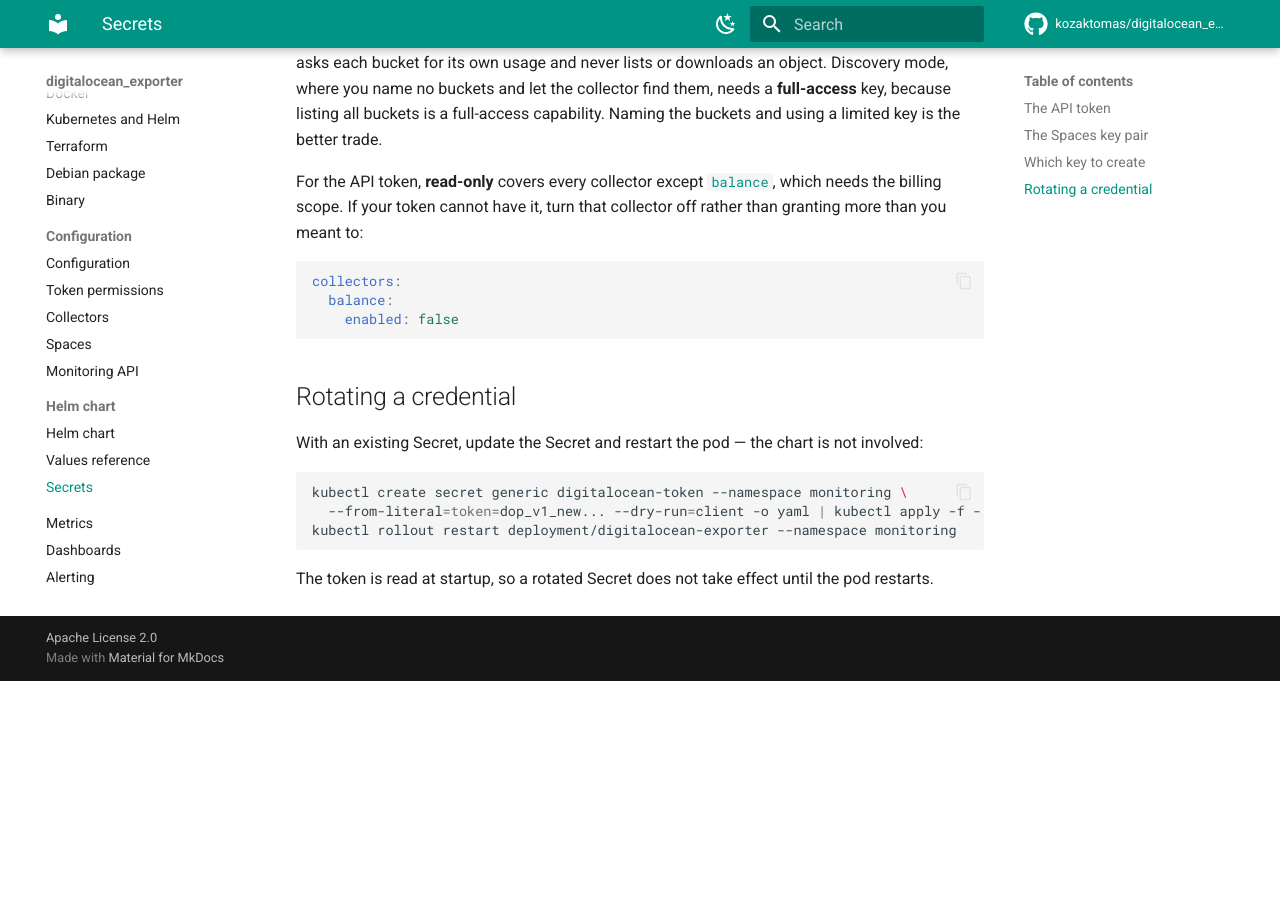
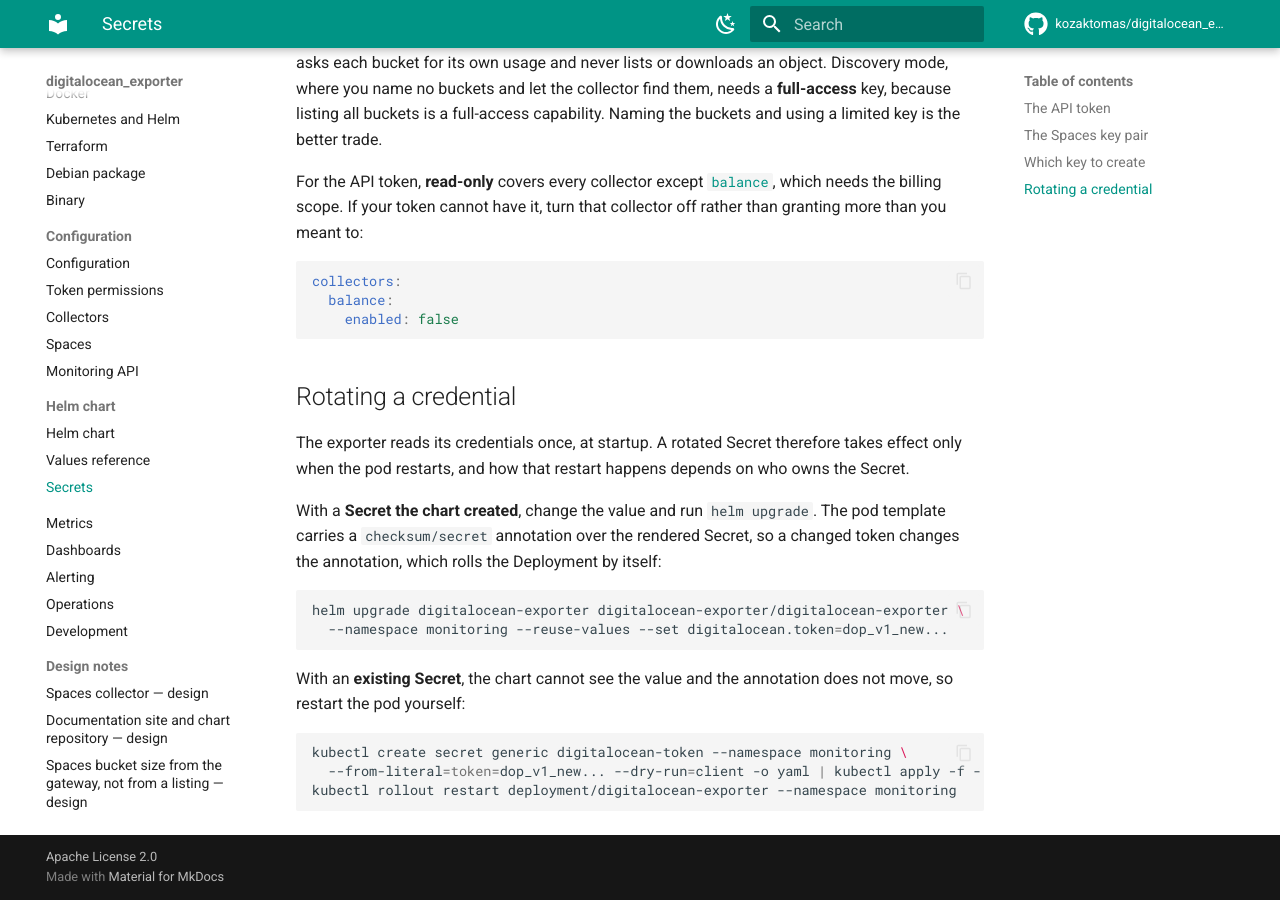
Before and after one commit to kozaktomas/digitalocean_exporter, an MkDocs documentation site: the page built from docs/helm/secrets.md, in a window 1280 px wide and 900 px high, scrolled down 1661 px. Built offline with MkDocs 1.6.1 and Material for MkDocs 9.7.7, drawn with Linux system fonts in a browser that asks for light colours; comment, search, counter and statistics services are not loaded; the version menu is left out; before the commit the page ends 2342 px from its top, so only the background shows below that.

Commit message:
fix(chart): unique dashboard names, secret rotation, two hardening gaps
Four defects reachable from ordinary values.

Dashboard ConfigMap names were assembled as the full release name plus
`-dashboard-<name>` and then truncated to 63 characters from the right. With a
51-character release name only one character of the dashboard name survived and
`security`, `spaces` and `storage` rendered three ConfigMaps under one name.
Truncate the release part instead — it is the part every dashboard shares — and
the names stay distinct and within 63 characters for any release name the chart
accepts.

The pod template now carries a `checksum/secret` annotation over the rendered
Secret. The exporter reads its credentials once at startup, so without it a
`helm upgrade` that rotates the token updated the Secret and left the pod
running with the old one. The annotation is stable across renders of unchanged
values, so it does not roll the pod for nothing.

The Spaces credentials mounted at a path nested inside the API token's own
secret volume, whose contents kubelet manages with atomic symlink swaps. They
move to `/etc/digitalocean-exporter-spaces/`, a sibling mount.

The pod sets `automountServiceAccountToken: false`: the exporter never calls the
Kubernetes API, as the chart's own documentation says.

`scripts/chart-invariants.sh`, run from `make chart-lint`, holds the first two
against the chart — duplicate object names and an unstable annotation both
render without error, so neither `helm lint` nor `helm template` catches them.

Also corrects the `service.port` comment, which claimed the container always
listens on 9212 when the template renders the value into `--web.listen-address`
too, and documents rotation and the mount layout on the Helm pages.

Co-Authored-By: Claude Opus 5 (1M context) <noreply@anthropic.com>

````diff
--- a/docs/helm/secrets.md
+++ b/docs/helm/secrets.md
@@ -115,13 +115,24 @@ collectors:
 
 ## Rotating a credential
 
-With an existing Secret, update the Secret and restart the pod — the chart is not involved:
+The exporter reads its credentials once, at startup. A rotated Secret therefore takes
+effect only when the pod restarts, and how that restart happens depends on who owns the
+Secret.
+
+With a **Secret the chart created**, change the value and run `helm upgrade`. The pod
+template carries a `checksum/secret` annotation over the rendered Secret, so a changed
+token changes the annotation, which rolls the Deployment by itself:
+
+```bash
+helm upgrade digitalocean-exporter digitalocean-exporter/digitalocean-exporter \
+  --namespace monitoring --reuse-values --set digitalocean.token=dop_v1_new...
+```
+
+With an **existing Secret**, the chart cannot see the value and the annotation does not
+move, so restart the pod yourself:
 
 ```bash
 kubectl create secret generic digitalocean-token --namespace monitoring \
   --from-literal=token=dop_v1_new... --dry-run=client -o yaml | kubectl apply -f -
 kubectl rollout restart deployment/digitalocean-exporter --namespace monitoring
 ```
-
-The token is read at startup, so a rotated Secret does not take effect until the pod
-restarts.
````
Also changed, not shown: charts/digitalocean-exporter/README.md (+1 -1 lines), docs/helm/index.md (+6 -1 lines), 5 other files.
